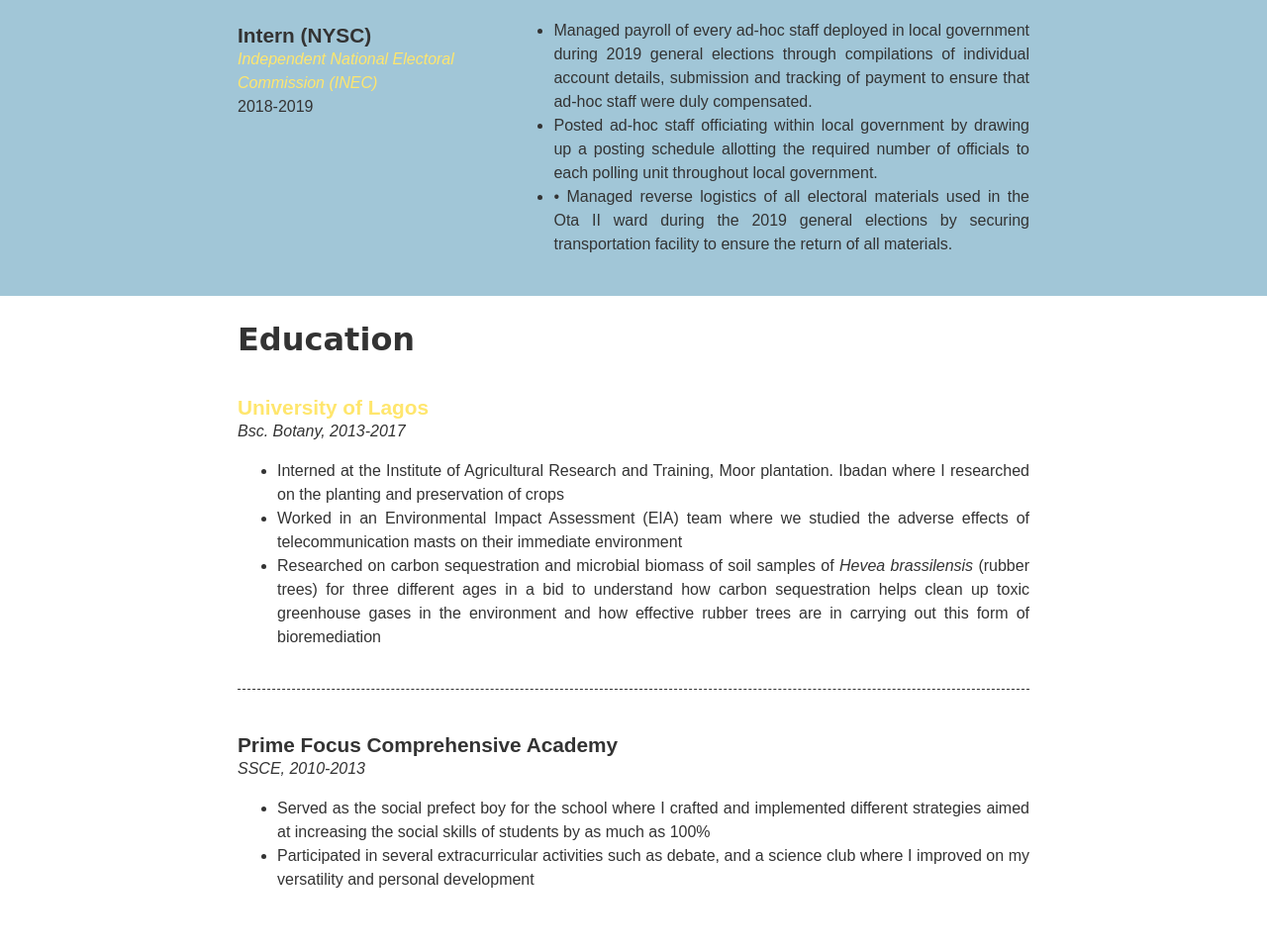
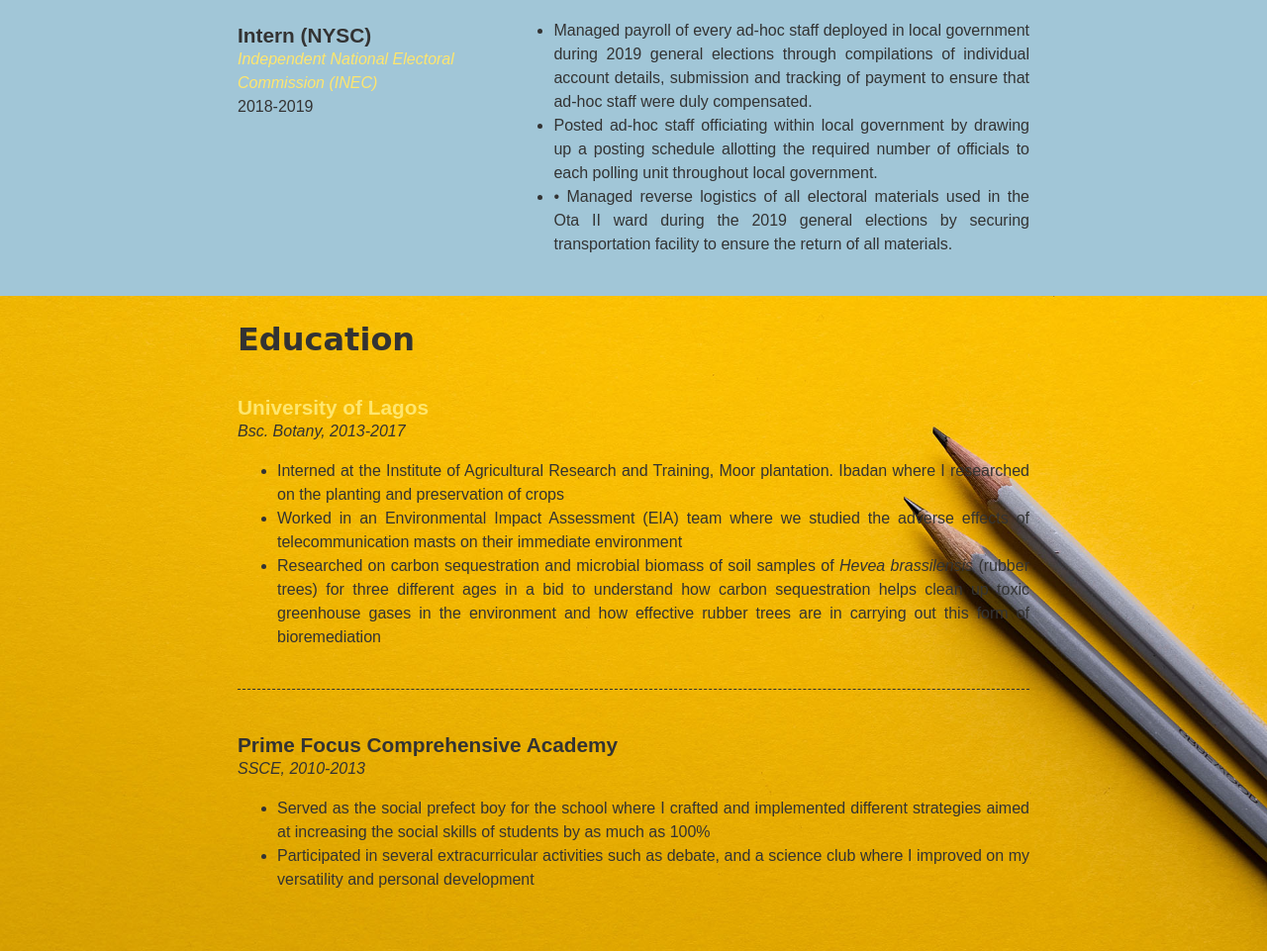
Before and after one commit to Olabayo-Balogun/Beginner-portfolio, a plain HTML site: page web designed resume/index.html in a window 1280 px wide. Shown: the part 2718-3679 px from the top of the page at 99% size. Drawn offline with Linux system fonts and the light colour scheme; the site is published under a folder, as on GitHub Pages, so addresses that start at the root find nothing; a web font is replaced by a local one.

Commit message:
Update style.css

```diff
--- a/web designed resume/css/style.css
+++ b/web designed resume/css/style.css
@@ -146,7 +146,7 @@
 }
 
 .education {
-  background-image: url(/Img/joanna-kosinska-unsplash.jpg);
+  background-image: url(../Img/joanna-kosinska-unsplash.jpg);
   background-size: cover;
   background-position: top right;
   padding-bottom: 8rem;
```
